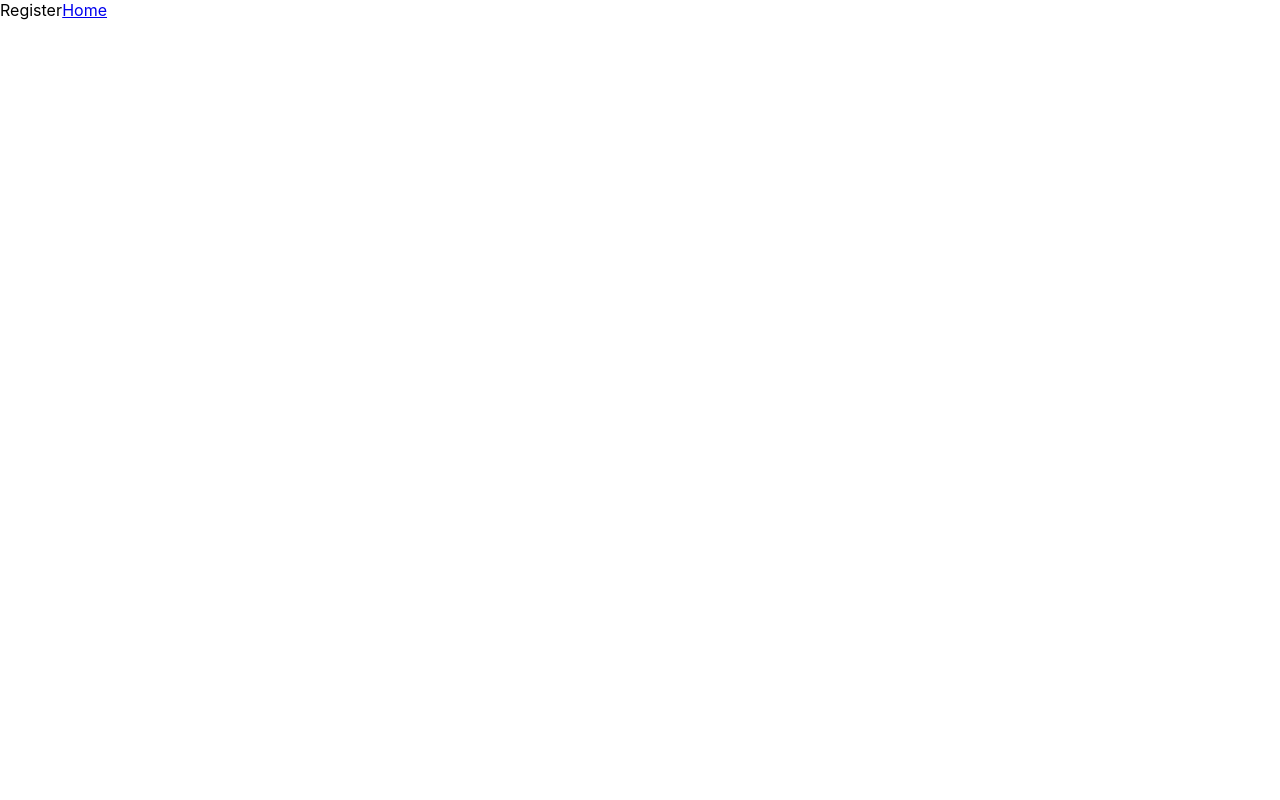
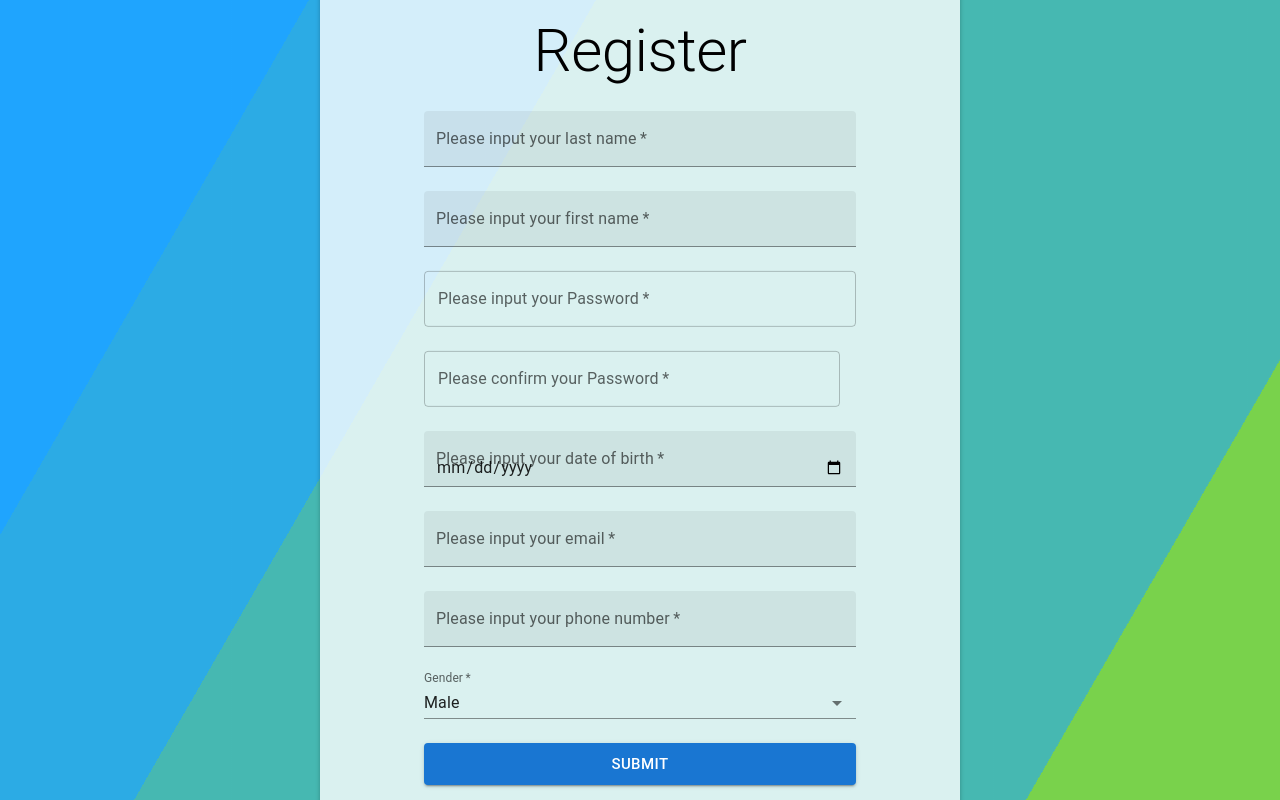
Before and after one commit to williamzeming/csit321, a React (Create React App) app in the folder webapp/: page /Register in a window 1280 px wide. Built offline with nearby package versions, Linux system fonts and the light colour scheme.

Commit message:
Changes for js register

```diff
--- a/webapp/src/page/Register.js
+++ b/webapp/src/page/Register.js
@@ -1,17 +1,130 @@
 import React from 'react';
 import {default as axios} from "axios";
-import {Link} from "react-router-dom";
+import {
+    createTheme,
+    responsiveFontSizes,
+    ThemeProvider,
+} from '@mui/material/styles';
+import Typography from '@mui/material/Typography';
+import Stack from '@mui/material/Stack';
+import Button from '@mui/material/Button';
+import Box from '@mui/material/Box';
+import TextField from '@mui/material/TextField';
+import Checkbox from '@mui/material/Checkbox';
+import Link from '@mui/material/Link';
+import Paper from '@mui/material/Paper';
+import Grid from '@mui/material/Grid';
+import {styled} from '@mui/material/styles';
+import Container from '@mui/material/Container';
+import './Login.css'
+import {Select} from "antd";
+import {FormControl, InputLabel, MenuItem, NativeSelect} from "@mui/material";
 
+const label = {inputProps: {'aria-label': 'Checkbox demo'}};
+
+let theme = createTheme();
+theme = responsiveFontSizes(theme);
+
+
+const Item = styled(Paper)(({theme}) => ({
+    backgroundColor: theme.palette.mode === 'dark' ? '#1A2027' : '#fff',
+    ...theme.typography.body2,
+    padding: theme.spacing(1),
+    textAlign: 'center',
+    color: theme.palette.text.secondary,
+}));
 class Register extends React.Component {
+    checkPw() {
+        var pw1 = document.getElementById("first-pd").value;
+        var pw2 = document.getElementById("second-pd").value;
+        var result = document.getElementById("check-pd");
 
+        if(pw1==pw2){
+
+        }else{
+            result.innerHTML = "Password does not match!";
+        }
+    }
     render() {
         return (
-            <div>Register
-                <Link to="/">Home</Link>
+            <div>
+                <div className="bg"></div>
+                <div className="bg bg2"></div>
+                <div className="bg bg3"></div>
+                <div className="content">
+                    <Container maxWidth="sm">
+                        <Grid container rowSpacing={3} columnSpacing={{xs: 1, sm: 2, md: 3}}>
+                            <Grid item xs={12}>
+                                <ThemeProvider theme={theme}>
+                                    <Typography align="center" variant="h2" theme={theme}>Register</Typography>
+                                </ThemeProvider>
+                            </Grid>
+                            <Grid item xs={12}>
+                                <ThemeProvider theme={theme} >
+                                    <TextField  required={true}  fullWidth id="filled-basic" label="Please input your last name" variant="filled"/>
+                                </ThemeProvider>
+                            </Grid>
+                            <Grid item xs={12}>
+                                <ThemeProvider theme={theme}>
+                                    <TextField  required={true}  fullWidth id="filled-basic" label="Please input your first name" variant="filled"/>
+                                </ThemeProvider>
+                            </Grid>
+                            <Grid item xs={12}>
+                                <TextField
+                                    fullWidth
+                                    id="first-pd"
+                                    label=" Please input your Password"
+                                    type="password"
+                                    required={true}
+                                />
+                            </Grid>
+                            <Grid item xs={12}>
+                                <Stack spacing={2} direction="row">
+                                    <TextField
+                                        fullWidth
+                                        id="second-pd"
+                                        label="Please confirm your Password"
+                                        type="password"
+                                        required={true}
+                                        autoFocus={false}
+                                        onBlur={this.checkPw}
+                                        //error={ pd(this.TextField)}
+                                    />
+                                    <Typography align="center" variant="body1" theme={theme} id="check-pd" color={"red"}></Typography>
+                                </Stack>
+
+                            </Grid>
+                            <Grid item xs={12}>
+                                <TextField  required={true}  fullWidth id="filled-basic" label="Please input your date of birth" variant="filled" type="date"/>
+                            </Grid>
+                            <Grid item xs={12}>
+                                <TextField  required={true}  fullWidth id="filled-basic" label="Please input your email" variant="filled"/>
+                            </Grid>
+                            <Grid item xs={12}>
+                                <TextField required={true}  fullWidth id="filled-basic" label="Please input your phone number" variant="filled" type="number"/>
+                            </Grid>
+                            <Grid item xs={12}>
+                                <FormControl fullWidth>
+                                    <InputLabel  required={true} variant="standard" htmlFor="uncontrolled-native" theme={theme}>
+                                        Gender
+                                    </InputLabel>
+                                    <NativeSelect>
+                                        <option value={1}>Male</option>
+                                        <option value={0}>Female</option>
+                                    </NativeSelect>
+                                </FormControl>
+                            </Grid>
+                            <Grid item xs={12}>
+                                <Button fullWidth variant="contained" size={"large"}>Submit</Button>
+                            </Grid>
+                        </Grid>
+                    </Container>
+                </div>
             </div>
 
         )
     }
+
 }
 
 export default Register;
```
